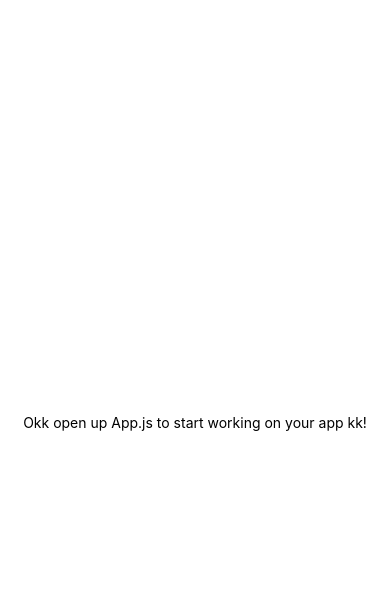
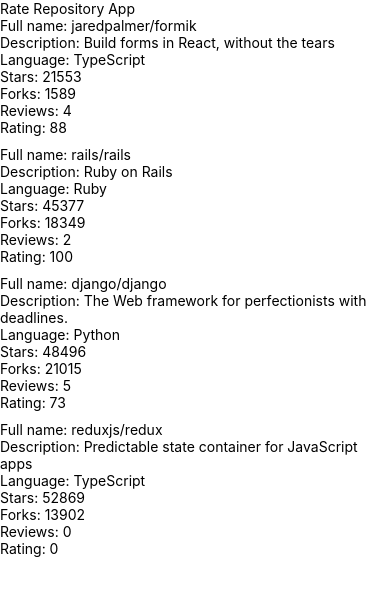
Before and after one commit to ReactNative-practices/rate-repository-app, a React Native app: screen / in a window 390 px wide. Shown: the top 596 px of the page. Built offline with nearby package versions, Linux system fonts and the light colour scheme.

Commit message:
Exercise 10.3: the reviewed repositories list

```diff
--- a/App.js
+++ b/App.js
@@ -1,20 +1,10 @@
-import { StatusBar } from 'expo-status-bar';
-import { StyleSheet, Text, View } from 'react-native';
 
-export default function App() {
+import Main from './src/components/Main';
+
+const App = () => {
   return (
-    <View style={styles.container}>
-      <Text>Okk open up App.js to start working on your app kk!</Text>
-      <StatusBar style="auto" />
-    </View>
+    <Main />
   );
 }
 
-const styles = StyleSheet.create({
-  container: {
-    flex: 1,
-    backgroundColor: '#fff',
-    alignItems: 'center',
-    justifyContent: 'center',
-  },
-});
+export default App;
--- /dev/null
+++ b/src/components/Main.jsx
@@ -0,0 +1,23 @@
+import Constants from 'expo-constants';
+import { Text, StyleSheet, View } from 'react-native';
+
+import RepositoryList from './RepositoryList';
+
+const styles = StyleSheet.create({
+    container: {
+        marginTop: Constants.statusBarHeight,
+        flexGrow: 1,
+        flexShrink: 1,
+    }
+});
+
+const Main = () => {
+    return (
+        <View style={styles.container}>
+            <Text>Rate Repository App</Text>
+            <RepositoryList />
+        </View>
+    )
+}
+
+export default Main;
--- /dev/null
+++ b/src/components/RepositoryList.jsx
@@ -0,0 +1,78 @@
+import { FlatList, View, StyleSheet, Text } from 'react-native';
+
+const styles = StyleSheet.create({
+    separator: {
+        height: 10,
+    }
+});
+
+const repositories = [
+    {
+      id: 'jaredpalmer.formik',
+      fullName: 'jaredpalmer/formik',
+      description: 'Build forms in React, without the tears',
+      language: 'TypeScript',
+      forksCount: 1589,
+      stargazersCount: 21553,
+      ratingAverage: 88,
+      reviewCount: 4,
+      ownerAvatarUrl: 'https://avatars2.githubusercontent.com/u/4060187?v=4',
+    },
+    {
+      id: 'rails.rails',
+      fullName: 'rails/rails',
+      description: 'Ruby on Rails',
+      language: 'Ruby',
+      forksCount: 18349,
+      stargazersCount: 45377,
+      ratingAverage: 100,
+      reviewCount: 2,
+      ownerAvatarUrl: 'https://avatars1.githubusercontent.com/u/4223?v=4',
+    },
+    {
+      id: 'django.django',
+      fullName: 'django/django',
+      description: 'The Web framework for perfectionists with deadlines.',
+      language: 'Python',
+      forksCount: 21015,
+      stargazersCount: 48496,
+      ratingAverage: 73,
+      reviewCount: 5,
+      ownerAvatarUrl: 'https://avatars2.githubusercontent.com/u/27804?v=4',
+    },
+    {
+      id: 'reduxjs.redux',
+      fullName: 'reduxjs/redux',
+      description: 'Predictable state container for JavaScript apps',
+      language: 'TypeScript',
+      forksCount: 13902,
+      stargazersCount: 52869,
+      ratingAverage: 0,
+      reviewCount: 0,
+      ownerAvatarUrl: 'https://avatars3.githubusercontent.com/u/13142323?v=4',
+    },
+  ];
+
+  const ItemSeparator = () => <View style={styles.separator} />;
+
+  const RepositoryList = () => {
+    return (
+        <FlatList
+            data={repositories}
+            ItemSeparatorComponent={ItemSeparator}
+            renderItem={({item}) =>
+                <View>
+                    <Text>Full name: {item.fullName}</Text>
+                    <Text>Description: {item.description}</Text>
+                    <Text>Language: {item.language}</Text>
+                    <Text>Stars: {item.stargazersCount}</Text>
+                    <Text>Forks: {item.forksCount}</Text>
+                    <Text>Reviews: {item.reviewCount}</Text>
+                    <Text>Rating: {item.ratingAverage}</Text>
+                </View>
+            }
+        />
+    )
+  };
+
+  export default RepositoryList;
```
Also changed, not shown: src/components/RepositoryItem.jsx (added).
